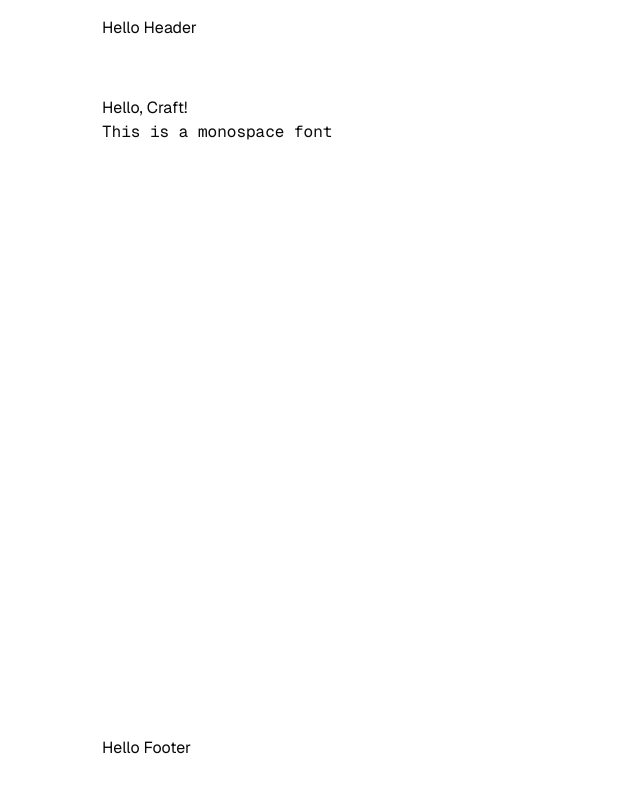
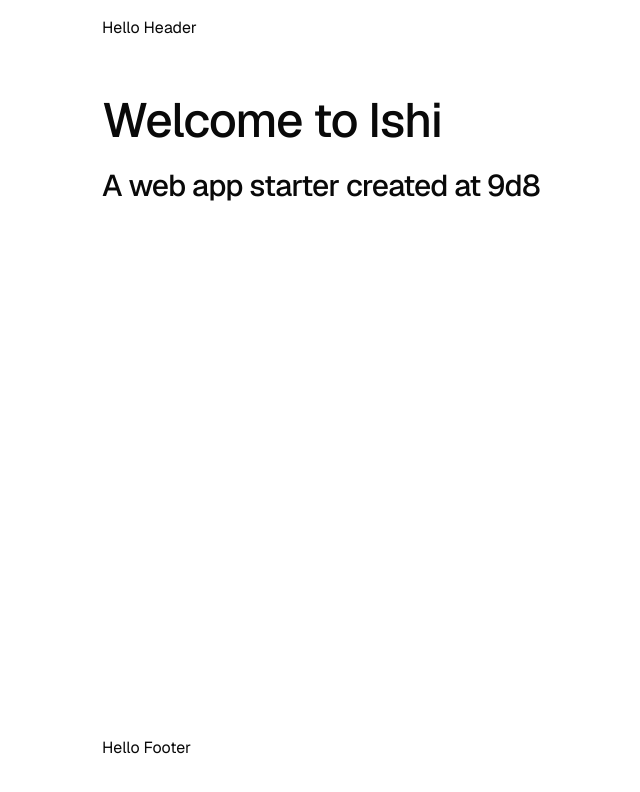
Before and after one commit to 9d8dev/ishi, a Next.js app: page / in a window 1280 px wide. Shown: the top 792 px of the page, without its empty margins (50-690 px from the left). Built offline with nearby package versions, Linux system fonts and the light colour scheme.

Commit message:
add favicon

```diff
--- a/app/(home)/page.tsx
+++ b/app/(home)/page.tsx
@@ -1,14 +1,21 @@
-import { Section, Container } from "@/components/ds";
+import { Section, Container, Prose } from "@/components/ds";
 
 export default function Page() {
+  // Replace with your Homepage
+  return <ToDelete />;
+}
+
+const ToDelete = () => {
   return (
-    <>
-      <Section>
-        <Container>
-          <h1>Hello, Craft!</h1>
-          <p className="font-mono">This is a monospace font</p>
-        </Container>
-      </Section>
-    </>
+    <Section>
+      <Container>
+        <Prose isSpaced>
+          <h1>Welcome to Ishi</h1>
+          <h3>
+            A web app starter created at <a href="https://9d8.dev">9d8</a>
+          </h3>
+        </Prose>
+      </Container>
+    </Section>
   );
-}
+};
```
Also changed, not shown: 1 other file (tests, documents, lock files or other folders).
